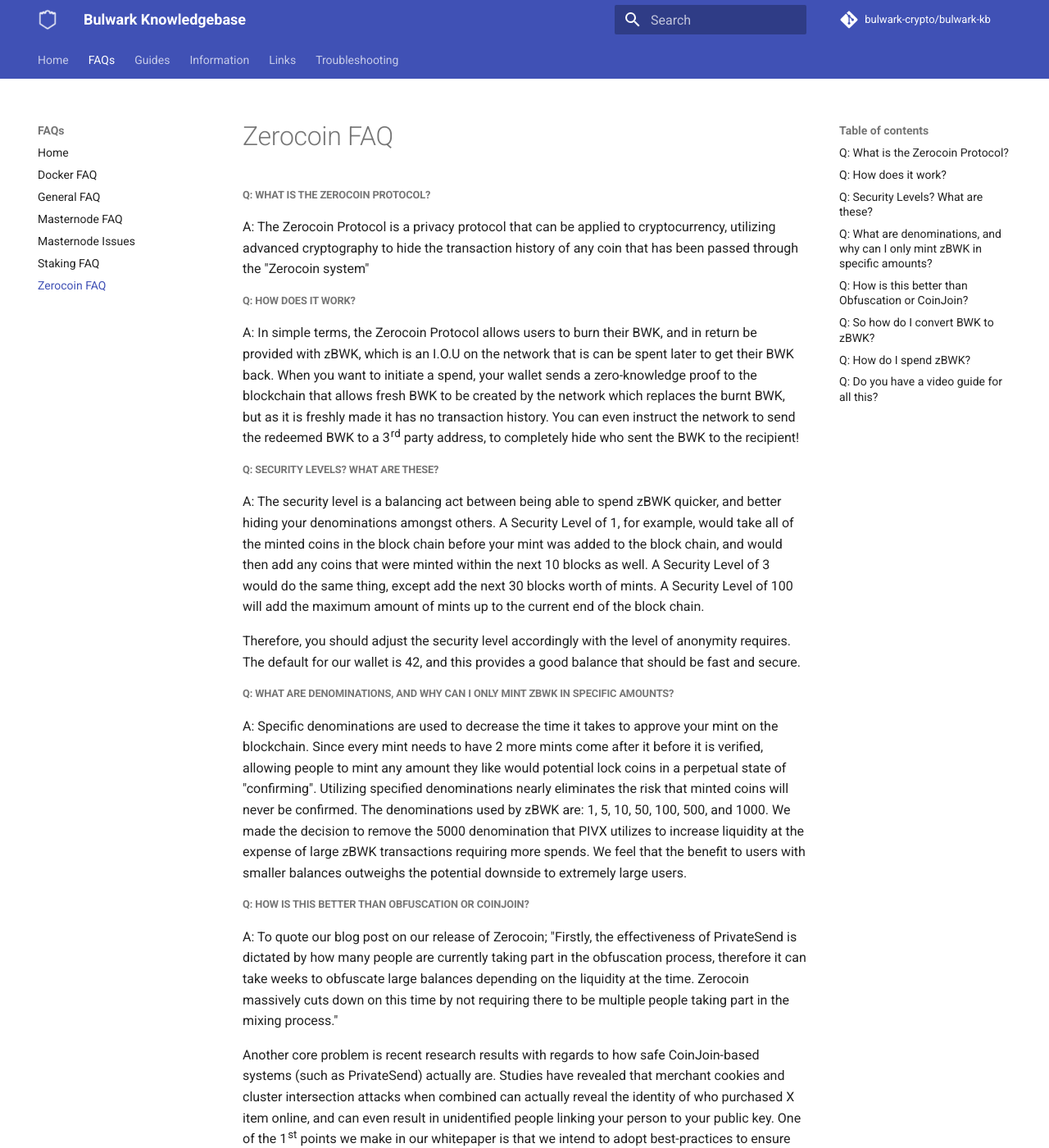
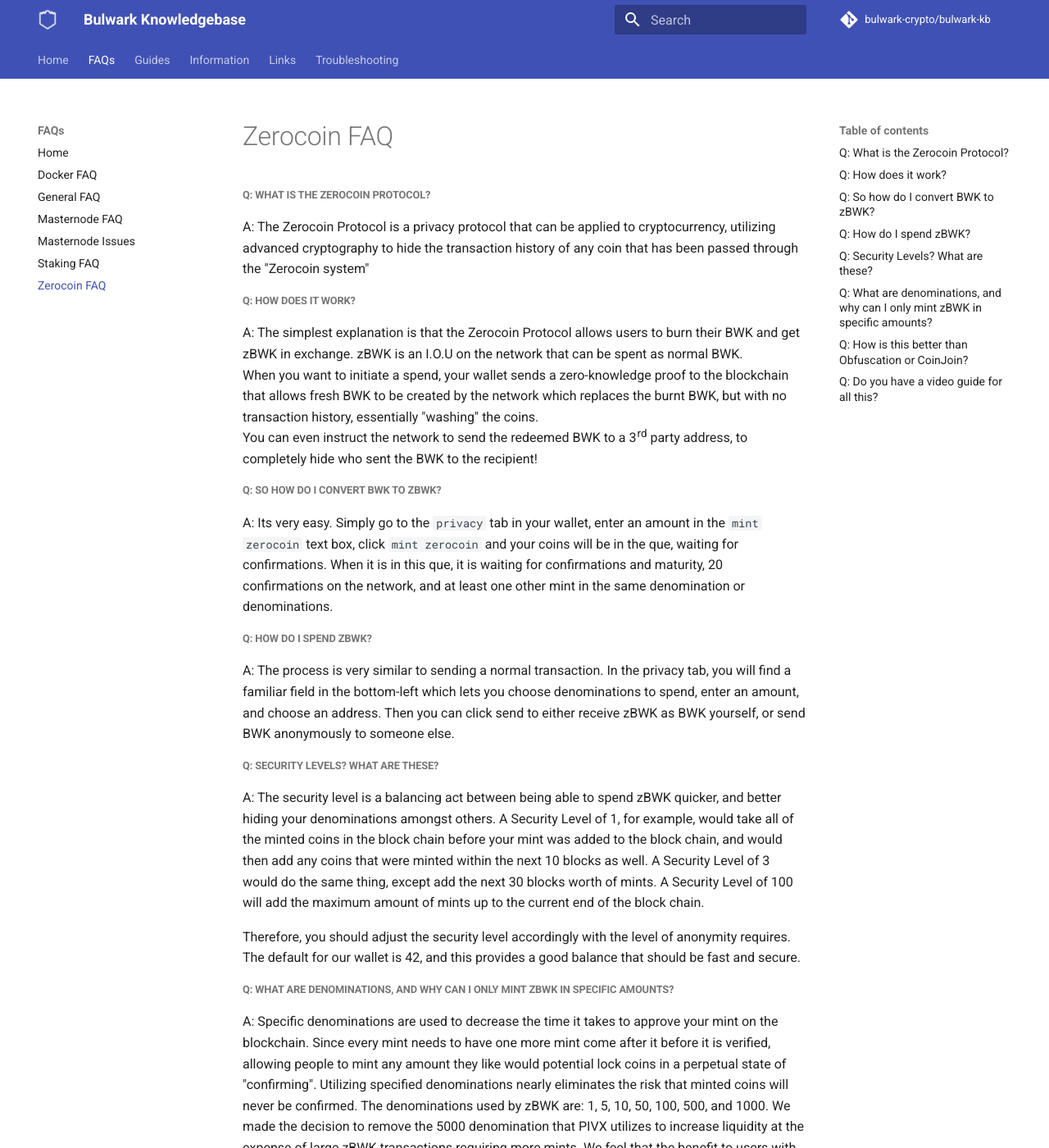
Before and after one commit to bulwark-crypto/Bulwark-KB, an MkDocs documentation site: the page built from docs/FAQs/Zerocoin-FAQ.md, in a window 1280 px wide and 1400 px high. Shown: the whole window at 82% size. Built offline with MkDocs 1.6.1 and Material for MkDocs 9.7.7, drawn with Linux system fonts in a browser that asks for light colours; comment, search, counter and statistics services are not loaded; some of the changed text lies outside the part shown.

Commit message:
Zerocoin FAQ edits, SHN command compilation

```diff
--- a/docs/FAQs/Zerocoin-FAQ.md
+++ b/docs/FAQs/Zerocoin-FAQ.md
@@ -7,7 +7,17 @@
 
 ##### Q: How does it work?
 
-A: In simple terms, the Zerocoin Protocol allows users to burn their BWK, and in return be provided with zBWK, which is an I.O.U on the network that is can be spent later to get their BWK back. When you want to initiate a spend, your wallet sends a zero-knowledge proof to the blockchain that allows fresh BWK to be created by the network which replaces the burnt BWK, but as it is freshly made it has no transaction history. You can even instruct the network to send the redeemed BWK to a 3rd party address, to completely hide who sent the BWK to the recipient!
+A: The simplest explanation is that the Zerocoin Protocol allows users to burn their BWK and get zBWK in exchange. zBWK is an I.O.U on the network that can be spent as normal BWK.
+When you want to initiate a spend, your wallet sends a zero-knowledge proof to the blockchain that allows fresh BWK to be created by the network which replaces the burnt BWK, but with no transaction history, essentially "washing" the coins.
+You can even instruct the network to send the redeemed BWK to a 3rd party address, to completely hide who sent the BWK to the recipient!
+
+##### Q: So how do I convert BWK to zBWK?
+
+A: Its very easy. Simply go to the `privacy` tab in your wallet, enter an amount in the `mint zerocoin` text box, click `mint zerocoin` and your coins will be in the que, waiting for confirmations. When it is in this que, it is waiting for confirmations and maturity, 20 confirmations on the network, and at least one other mint in the same denomination or denominations.
+
+##### Q: How do I spend zBWK?
+
+A: The process is very similar to sending a normal transaction. In the privacy tab, you will find a familiar field in the bottom-left which lets you choose denominations to spend, enter an amount, and choose an address. Then you can click send to either receive zBWK as BWK yourself, or send BWK anonymously to someone else.
 
 ##### Q: Security Levels? What are these?
 
@@ -17,21 +27,13 @@
 
 ##### Q: What are denominations, and why can I only mint zBWK in specific amounts?
 
-A: Specific denominations are used to decrease the time it takes to approve your mint on the blockchain. Since every mint needs to have 2 more mints come after it before it is verified, allowing people to mint any amount they like would potential lock coins in a perpetual state of "confirming". Utilizing specified denominations nearly eliminates the risk that minted coins will never be confirmed. The denominations used by zBWK are: 1, 5, 10, 50, 100, 500, and 1000. We made the decision to remove the 5000 denomination that PIVX utilizes to increase liquidity at the expense of large zBWK transactions requiring more spends. We feel that the benefit to users with smaller balances outweighs the potential downside to extremely large users.
+A: Specific denominations are used to decrease the time it takes to approve your mint on the blockchain. Since every mint needs to have one more mint come after it before it is verified, allowing people to mint any amount they like would potential lock coins in a perpetual state of "confirming". Utilizing specified denominations nearly eliminates the risk that minted coins will never be confirmed. The denominations used by zBWK are: 1, 5, 10, 50, 100, 500, and 1000. We made the decision to remove the 5000 denomination that PIVX utilizes to increase liquidity at the expense of large zBWK transactions requiring more mints. We feel that the benefit to users with smaller balances outweighs the potential downside to extremely large users.
 
 ##### Q: How is this better than Obfuscation or CoinJoin?
 
-A: To quote our blog post on our release of Zerocoin; "Firstly, the effectiveness of PrivateSend is dictated by how many people are currently taking part in the obfuscation process, therefore it can take weeks to obfuscate large balances depending on the liquidity at the time. Zerocoin massively cuts down on this time by not requiring there to be multiple people taking part in the mixing process."
+A: To quote our blog post on our release of Zerocoin; "Firstly, the effectiveness of PrivateSend is dictated by how many people are currently taking part in the obfuscation process, therefore it can take weeks to obfuscate large balances depending on the liquidity at the time. Zerocoin massively cuts down on this time by not requiring there to be multiple people taking part in the mixing process.
 
 Another core problem is recent research results with regards to how safe CoinJoin-based systems (such as PrivateSend) actually are. Studies have revealed that merchant cookies and cluster intersection attacks when combined can actually reveal the identity of who purchased X item online, and can even result in unidentified people linking your person to your public key. One of the 1st points we make in our whitepaper is that we intend to adopt best-practices to ensure Bulwark is as good if not better than all other privacy offerings on the market, and implementing Zerocoin is in perfect alignment with this."
-
-##### Q: So how do I convert BWK to zBWK?
-
-A: Its very easy. Simply go to the `privacy` tab in your wallet, enter an amount in the `mint zerocoin` text box, click `mint zerocoin` and the minting process will begin.
-
-##### Q: How do I spend zBWK?
-
-A: The process is very similar to sending a normal transaction. In the privacy tab, you will find a familiar field in the bottom-left which lets you choose denominations to spend, enter an amount, and choose an address. Then you can click send to either receive cleaned BWK yourself, or send BWK anonymously to someone else.
 
 ##### Q: Do you have a video guide for all this?
 
--- /dev/null
+++ b/docs/Information/SHN-Commands.md
@@ -0,0 +1,15 @@
+# Useful SHN Commands
+
+**The following commands assume that you used the default locations and settings for various files, directories, and user information. They may not work as listed if you have set up your Secure Home Node without our scripts.**
+
+##### If you need the output line to paste in to your masternode.conf
+`echo TORNODE "$(sudo cat /var/lib/tor/hidden_service/hostname):52543 $(sudo grep -Po '(?<=masternodeprivkey=).*' /home/bulwark/.bulwark/bulwark.conf)" "$YOURTXINHERE"`
+
+##### To properly shut down your Secure Home Node
+`sudo shutdown now`
+
+##### To refresh the chaindata of your Secure Home Node
+`bash <( curl https://raw.githubusercontent.com/bulwark-crypto/shn/master/refresh_node.sh )`
+
+##### To get a link to your debug.log file to assist with troubleshooting
+`sudo curl --upload-file /home/bulwark/.bulwark/debug.log https://transfer.sh/debug.log`
--- a/mkdocs.yml
+++ b/mkdocs.yml
@@ -72,6 +72,7 @@
       - "Masternode RPC Changes": "Information/Masternode-RPC-Changes.md"
       - "Reduce Traffic In Bulwark Core": "Information/Reduce-Traffic-in-Bulwark-Core.md"
       - "Running Bulwark": "Information/Running-Bulwark.md"
+      - "SHN Commands": "Information/SHN-Commands.md"
       - "SwiftTX Technical Information": "Information/SwiftTX-Technical-Information.md"
       - "TOR Support In Bulwark": "Information/TOR-Support-In-Bulwark.md"
   - "Links":
```
Also changed, not shown: docs/Troubleshooting/SHN-Commands.md (deleted, +0 -4 lines).
